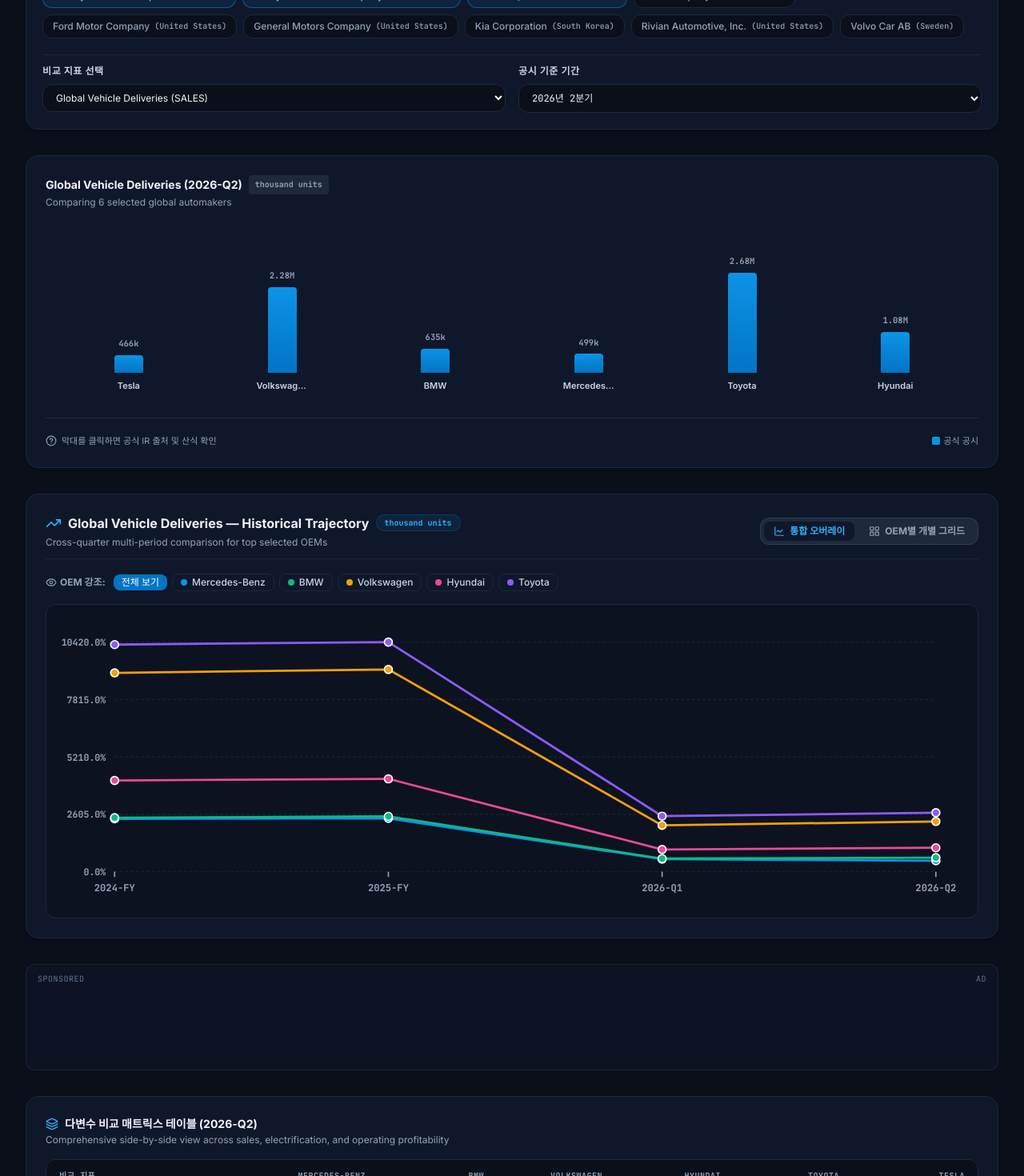
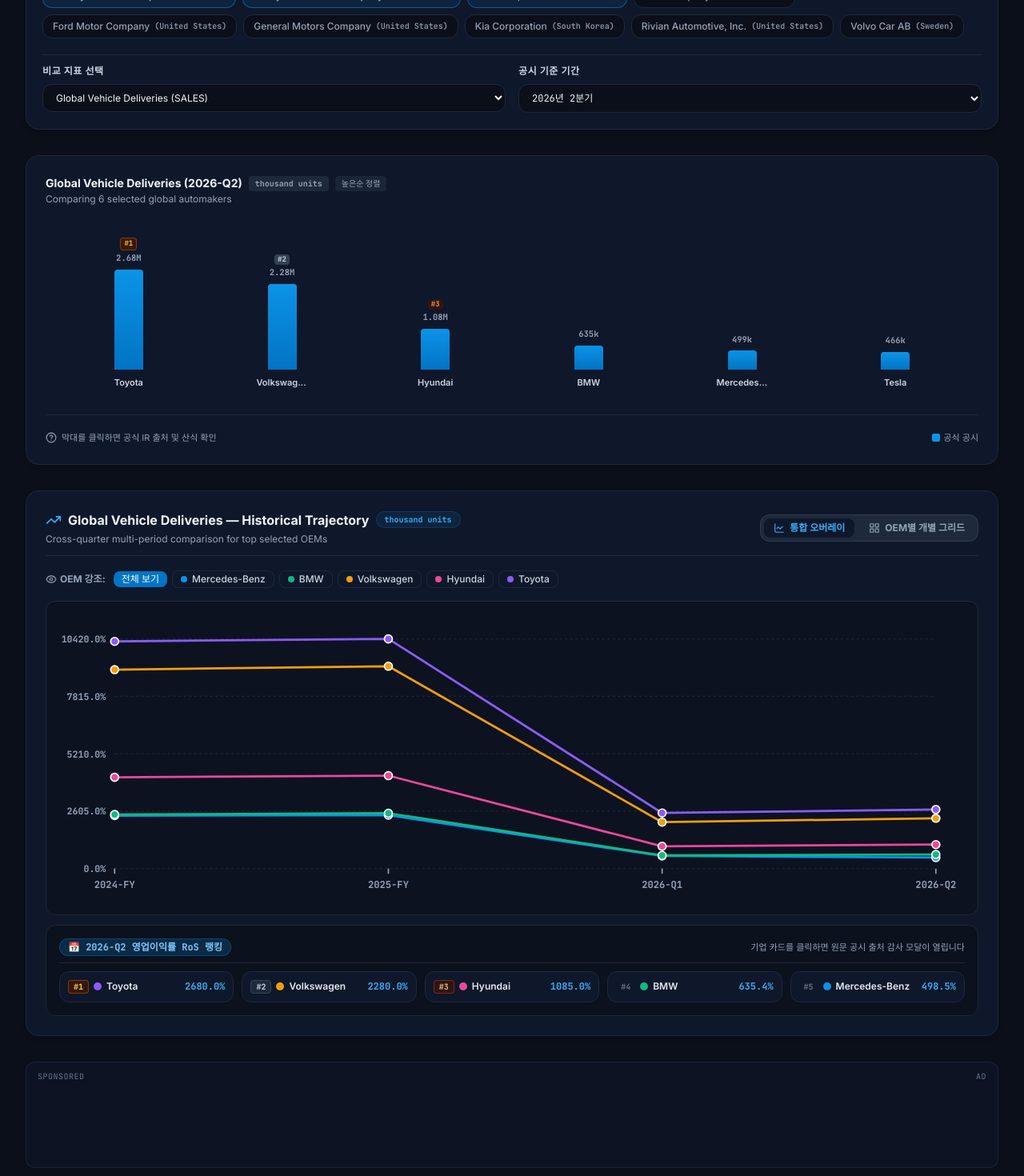
Before and after one commit to chbaede/autometrics-intelligence, a React (Vite) app: page /compare in a window 1280 px wide. Shown: the part 425-1895 px from the top of the page at 80% size. Built offline with nearby package versions, Linux system fonts and the light colour scheme.

Commit message:
fix(ui): improve scatter header layout, sort bar charts, sticky period filter, and redesign RoS ranking

```diff
--- a/src/components/metrics/charts/MetricBarChart.tsx
+++ b/src/components/metrics/charts/MetricBarChart.tsx
@@ -12,6 +12,8 @@
     observation: MetricObservation;
   }[];
   unit: string;
+  periodBadge?: string;
+  sortByValue?: boolean;
   onSelectObservation?: (obs: MetricObservation) => void;
 }
 
@@ -20,6 +22,8 @@
   subtitle,
   observations,
   unit,
+  periodBadge,
+  sortByValue = true,
   onSelectObservation,
 }) => {
   const { language } = useLanguage();
@@ -33,8 +37,17 @@
     );
   }
 
+  // Sort observations in descending order (highest value first) by default
+  const sortedObservations = sortByValue
+    ? [...observations].sort((a, b) => {
+        const valA = a.observation.value ?? -Infinity;
+        const valB = b.observation.value ?? -Infinity;
+        return valB - valA;
+      })
+    : observations;
+
   // Calculate scales
-  const validValues = observations
+  const validValues = sortedObservations
     .map((o) => o.observation.value)
     .filter((v): v is number => v !== null && Number.isFinite(v));
 
@@ -45,25 +58,35 @@
   return (
     <div className="p-6 bg-white dark:bg-slate-900 rounded-2xl border border-slate-200 dark:border-slate-800 shadow-md flex flex-col">
       {/* Chart Header */}
-      <div className="flex items-start justify-between mb-2">
+      <div className="flex items-start justify-between mb-2 gap-2 flex-wrap">
         <div>
-          <h3 className="text-sm font-bold text-slate-900 dark:text-slate-100 flex items-center gap-2">
-            {title}
+          <div className="flex items-center gap-2 flex-wrap">
+            <h3 className="text-sm font-bold text-slate-900 dark:text-slate-100 flex items-center gap-1.5 whitespace-nowrap">
+              {title}
+            </h3>
             <span className="text-[10px] px-2 py-0.5 rounded bg-slate-100 dark:bg-slate-800 text-slate-600 dark:text-slate-400 font-mono font-bold">
               {unit.replace('_', ' ')}
             </span>
-          </h3>
+            {periodBadge && (
+              <span className="text-[10px] px-2 py-0.5 rounded-full bg-brand-500/10 text-brand-600 dark:text-brand-400 font-mono font-bold border border-brand-500/20 whitespace-nowrap">
+                📅 {periodBadge}
+              </span>
+            )}
+            <span className="text-[10px] px-2 py-0.5 rounded bg-slate-100 dark:bg-slate-800/80 text-slate-500 dark:text-slate-400 font-medium whitespace-nowrap">
+              {language === 'ko' ? '높은순 정렬' : 'Ranked'}
+            </span>
+          </div>
           {subtitle && <p className="text-xs text-slate-500 dark:text-slate-400 mt-0.5">{subtitle}</p>}
         </div>
 
         {/* Dynamic Hover/Active Status in Header */}
-        {hoveredIndex !== null && observations[hoveredIndex] && (
-          <div className="hidden sm:flex items-center gap-2 px-2.5 py-1 bg-brand-50 dark:bg-brand-500/10 border border-brand-200 dark:border-brand-500/30 rounded-lg text-xs font-mono animate-fadeIn">
+        {hoveredIndex !== null && sortedObservations[hoveredIndex] && (
+          <div className="flex items-center gap-2 px-2.5 py-1 bg-brand-50 dark:bg-brand-500/10 border border-brand-200 dark:border-brand-500/30 rounded-lg text-xs font-mono animate-fadeIn">
             <span className="font-bold text-brand-700 dark:text-brand-300">
-              {observations[hoveredIndex].company.shortName}:
+              {sortedObservations[hoveredIndex].company.shortName}:
             </span>
             <span className="font-extrabold text-slate-900 dark:text-slate-100">
-              {formatMetricValue(observations[hoveredIndex].observation.value, unit, observations[hoveredIndex].observation.currency)}
+              {formatMetricValue(sortedObservations[hoveredIndex].observation.value, unit, sortedObservations[hoveredIndex].observation.currency)}
             </span>
           </div>
         )}
@@ -82,7 +105,7 @@
             />
           )}
 
-          {observations.map((item, idx) => {
+          {sortedObservations.map((item, idx) => {
             const val = item.observation.value;
             const isNull = val === null || !Number.isFinite(val);
             const valNum = isNull ? 0 : val;
@@ -100,7 +123,7 @@
                 {/* Floating Tooltip inside container */}
                 {isHovered && (
                   <div className="absolute -top-7 z-30 px-2.5 py-1 bg-slate-900 text-white dark:bg-slate-800 dark:text-slate-100 rounded-lg shadow-xl text-[11px] font-mono border border-slate-700 whitespace-nowrap pointer-events-none flex items-center gap-1.5">
-                    <span className="font-bold text-brand-400">{item.company.shortName}:</span>
+                    <span className="font-bold text-brand-400">#{idx + 1} {item.company.shortName}:</span>
                     <span className="font-semibold text-white">
                       {formatMetricValue(val, unit, item.observation.currency)}
                     </span>
@@ -108,6 +131,21 @@
                       <span className="text-amber-400 text-[10px]">({language === 'ko' ? '비교주의' : 'Scope'})</span>
                     )}
                   </div>
+                )}
+
+                {/* Rank indicator for top 3 */}
+                {idx < 3 && !isNull && (
+                  <span
+                    className={`text-[9px] font-mono font-bold px-1 rounded mb-0.5 ${
+                      idx === 0
+                        ? 'bg-amber-100 dark:bg-amber-950/80 text-amber-700 dark:text-amber-400 border border-amber-300 dark:border-amber-700/60'
+                        : idx === 1
+                        ? 'bg-slate-200/80 dark:bg-slate-700 text-slate-700 dark:text-slate-300'
+                        : 'bg-orange-100 dark:bg-orange-950/60 text-orange-700 dark:text-orange-400'
+                    }`}
+                  >
+                    #{idx + 1}
+                  </span>
                 )}
 
                 {/* Value Label */}
--- a/src/components/metrics/charts/MetricLineChart.tsx
+++ b/src/components/metrics/charts/MetricLineChart.tsx
@@ -18,6 +18,7 @@
   subtitle?: string;
   series: TrendSeriesItem[];
   unit: string;
+  activePeriod?: string;
   onSelectObservation?: (obs: MetricObservation) => void;
 }
 
@@ -26,6 +27,7 @@
   subtitle,
   series,
   unit,
+  activePeriod,
   onSelectObservation,
 }) => {
   const { language } = useLanguage();
@@ -39,6 +41,8 @@
   const allPeriods = Array.from(
     new Set(series.flatMap((s) => s.data.map((d) => d.period)))
   ).sort();
+
+  const effectivePeriod = hoveredPeriod || activePeriod || allPeriods[allPeriods.length - 1];
 
   // Find global min and max values
   const allValues = series.flatMap((s) =>
@@ -335,40 +339,69 @@
           </div>
 
           {/* Period Interactive Leaderboard */}
-          {hoveredPeriod && (
-            <div className="p-4 bg-slate-900 text-white rounded-xl border border-slate-800 shadow-xl flex flex-col space-y-2 animate-in fade-in duration-150">
-              <div className="flex items-center justify-between pb-2 border-b border-slate-800">
-                <span className="font-bold text-xs text-brand-400 font-mono">
-                  📅 {hoveredPeriod} {language === 'ko' ? '영업이익률 RoS 랭킹' : 'Operating Margin Leaderboard'}
+          {effectivePeriod && (
+            <div className="p-4 bg-slate-50 dark:bg-slate-950/70 rounded-xl border border-slate-200 dark:border-slate-800 shadow-sm flex flex-col space-y-2.5 transition-colors">
+              <div className="flex flex-col sm:flex-row sm:items-center justify-between gap-1.5 pb-2 border-b border-slate-200/80 dark:border-slate-800">
+                <div className="flex items-center gap-2">
+                  <span className="inline-flex items-center gap-1.5 px-2.5 py-0.5 rounded-full bg-brand-500/10 dark:bg-brand-500/20 text-brand-700 dark:text-brand-300 border border-brand-500/25 font-bold font-mono text-xs">
+                    📅 {effectivePeriod} {language === 'ko' ? '영업이익률 RoS 랭킹' : 'Operating Margin Leaderboard'}
                   </span>
-                <span className="text-[11px] text-slate-400">
-                  {language === 'ko' ? '데이터 포인트를 클릭하면 원문 감사 모달이 열립니다' : 'Click any item for full provenance'}
+                  {hoveredPeriod && hoveredPeriod !== activePeriod && (
+                    <span className="text-[10px] text-brand-600 dark:text-brand-400 font-medium">
+                      ({language === 'ko' ? '커서 탐색' : 'Hovered'})
+                    </span>
+                  )}
+                </div>
+                <span className="text-[11px] text-slate-500 dark:text-slate-400">
+                  {language === 'ko' ? '기업 카드를 클릭하면 원문 공시 출처 감사 모달이 열립니다' : 'Click any item for full provenance'}
                 </span>
               </div>
               <div className="grid grid-cols-2 sm:grid-cols-3 md:grid-cols-5 gap-2.5">
-                {getLeaderboardAtPeriod(hoveredPeriod).map((item, rank) => (
+                {getLeaderboardAtPeriod(effectivePeriod).map((item, rank) => {
+                  const isTop1 = rank === 0;
+                  const isTop2 = rank === 1;
+                  const isTop3 = rank === 2;
+
+                  return (
                     <div
                       key={item.company.id}
                       onClick={() => item.obs && onSelectObservation?.(item.obs)}
-                    className="p-2 rounded-lg bg-slate-800/80 hover:bg-slate-750 border border-slate-700/80 cursor-pointer transition flex items-center justify-between"
+                      className="p-2.5 rounded-xl bg-white dark:bg-slate-900 hover:bg-brand-50/40 dark:hover:bg-slate-850 border border-slate-200 dark:border-slate-800 hover:border-brand-400/60 dark:hover:border-brand-500/50 cursor-pointer transition-all hover:shadow-xs flex items-center justify-between group"
                     >
                       <div className="flex items-center gap-1.5 min-w-0">
-                      <span className="text-[10px] font-mono font-bold text-slate-400 w-3.5">
+                        <span
+                          className={`text-[10px] font-mono font-bold px-1.5 py-0.2 rounded ${
+                            isTop1
+                              ? 'bg-amber-100 dark:bg-amber-950/70 text-amber-700 dark:text-amber-300 border border-amber-300 dark:border-amber-700/60'
+                              : isTop2
+                              ? 'bg-slate-100 dark:bg-slate-800 text-slate-700 dark:text-slate-300 border border-slate-300 dark:border-slate-700'
+                              : isTop3
+                              ? 'bg-orange-100 dark:bg-orange-950/60 text-orange-700 dark:text-orange-300 border border-orange-300 dark:border-orange-700/50'
+                              : 'text-slate-400 dark:text-slate-500'
+                          }`}
+                        >
                           #{rank + 1}
                         </span>
                         <span
-                        className="w-2 h-2 rounded-full shrink-0"
+                          className="w-2.5 h-2.5 rounded-full shrink-0"
                           style={{ backgroundColor: item.color }}
                         />
-                      <span className="text-xs font-semibold truncate text-slate-200">
+                        <span className="text-xs font-semibold truncate text-slate-800 dark:text-slate-200 group-hover:text-brand-600 dark:group-hover:text-brand-400 transition">
                           {item.company.shortName}
                         </span>
                       </div>
-                    <span className="font-mono font-bold text-xs text-emerald-400 ml-1">
+                      <span
+                        className={`font-mono font-bold text-xs ml-1.5 ${
+                          item.value >= 0
+                            ? 'text-brand-600 dark:text-brand-400'
+                            : 'text-rose-600 dark:text-rose-400'
+                        }`}
+                      >
                         {item.value.toFixed(1)}%
                       </span>
                     </div>
-                ))}
+                  );
+                })}
               </div>
             </div>
           )}
--- a/src/pages/GlobalOverviewPage.tsx
+++ b/src/pages/GlobalOverviewPage.tsx
@@ -59,21 +59,23 @@
     }
   };
 
-  // Observations for Sales Bar Chart
+  // Observations for Sales Bar Chart (ranked descending)
   const salesObs = getObservations(selectedCompanies, ['deliveries_global'], selectedPeriod)
     .map((obs) => ({
       company: getCompanyById(obs.companyId)!,
       observation: obs,
     }))
-    .filter((o) => o.company);
+    .filter((o) => o.company)
+    .sort((a, b) => (b.observation.value ?? -Infinity) - (a.observation.value ?? -Infinity));
 
-  // Observations for Operating Margin Bar Chart
+  // Observations for Operating Margin Bar Chart (ranked descending)
   const marginObs = getObservations(selectedCompanies, ['operating_margin'], selectedPeriod)
     .map((obs) => ({
       company: getCompanyById(obs.companyId)!,
       observation: obs,
     }))
-    .filter((o) => o.company);
+    .filter((o) => o.company)
+    .sort((a, b) => (b.observation.value ?? -Infinity) - (a.observation.value ?? -Infinity));
 
   // OEM distinct brand colors helper for line chart
   const getOemColor = (compName: string, idx: number) => {
@@ -252,12 +254,12 @@
         </div>
       </div>
 
-      {/* Interactive Filter Toolbar */}
-      <div className="p-4 bg-white dark:bg-slate-900 rounded-2xl border border-slate-200 dark:border-slate-800 shadow-md flex flex-wrap items-center justify-between gap-4 transition-colors">
+      {/* Interactive Filter Toolbar (Sticky so period & filters are always visible when scrolling) */}
+      <div className="sticky top-16 z-20 p-3 sm:p-4 bg-white/95 dark:bg-slate-900/95 backdrop-blur-md rounded-2xl border border-slate-200/90 dark:border-slate-800/90 shadow-md flex flex-wrap items-center justify-between gap-3 transition-all">
         {/* Period Selector */}
         <div className="flex items-center gap-2 flex-wrap">
-          <Calendar className="w-4 h-4 text-slate-400" />
-          <span className="text-xs font-bold text-slate-700 dark:text-slate-300">
+          <Calendar className="w-4 h-4 text-brand-600 dark:text-brand-400 shrink-0" />
+          <span className="text-xs font-bold text-slate-800 dark:text-slate-200 whitespace-nowrap">
             {t.global.periodFilter}
           </span>
           <div className="flex items-center gap-1 bg-slate-100 dark:bg-slate-950 p-1 rounded-xl border border-slate-200 dark:border-slate-800 flex-wrap">
@@ -275,6 +277,9 @@
               </button>
             ))}
           </div>
+          <span className="hidden lg:inline-flex text-[11px] font-mono font-bold px-2.5 py-1 rounded-lg bg-brand-500/10 text-brand-600 dark:text-brand-400 border border-brand-500/20 whitespace-nowrap">
+            {language === 'ko' ? `조회 공시 주기: ${selectedPeriod}` : `Active Period: ${selectedPeriod}`}
+          </span>
         </div>
 
         {/* Company Quick Toggles */}
@@ -303,7 +308,27 @@
         </div>
       </div>
 
-      {/* SECTION 1: 4-Quadrant Strategic Volume vs Margin Matrix */}
+      {/* SECTION 1: Core Volume & Profitability Benchmarks (Ranked Descending) */}
+      <div className="grid grid-cols-1 lg:grid-cols-2 gap-6 items-start">
+        <MetricBarChart
+          title={t.charts.salesVolume}
+          subtitle={t.charts.salesSubtitle}
+          observations={salesObs}
+          unit="thousand_units"
+          periodBadge={selectedPeriod}
+          onSelectObservation={(obs) => setActiveProvenanceObs(obs)}
+        />
+        <MetricBarChart
+          title={t.charts.operatingMargin}
+          subtitle={t.charts.marginSubtitle}
+          observations={marginObs}
+          unit="percentage"
+          periodBadge={selectedPeriod}
+          onSelectObservation={(obs) => setActiveProvenanceObs(obs)}
+        />
+      </div>
+
+      {/* SECTION 2: 4-Quadrant Strategic Volume vs Margin Matrix */}
       <div className="w-full">
         <MarginScatterChart
           title={t.charts.revenueVsMargin}
@@ -312,25 +337,19 @@
         />
       </div>
 
-      {/* SECTION 2: Core Volume & Profitability Benchmarks */}
-      <div className="grid grid-cols-1 lg:grid-cols-2 gap-6 items-start">
-        <MetricBarChart
-          title={t.charts.salesVolume}
-          subtitle={t.charts.salesSubtitle}
-          observations={salesObs}
-          unit="thousand_units"
-          onSelectObservation={(obs) => setActiveProvenanceObs(obs)}
-        />
-        <MetricBarChart
-          title={t.charts.operatingMargin}
-          subtitle={t.charts.marginSubtitle}
-          observations={marginObs}
+      {/* SECTION 3: Multi-Period Historical Trend Trajectory */}
+      <div className="w-full">
+        <MetricLineChart
+          title={t.charts.historicalTrend}
+          subtitle={t.charts.historicalSubtitle}
+          series={trendSeries}
           unit="percentage"
+          activePeriod={selectedPeriod}
           onSelectObservation={(obs) => setActiveProvenanceObs(obs)}
         />
       </div>
 
-      {/* SECTION 3: Strategic Guidance Corridors & Powertrain Electrification Mix */}
+      {/* SECTION 4: Strategic Guidance Corridors & Powertrain Electrification Mix */}
       <div className="grid grid-cols-1 lg:grid-cols-2 gap-6 items-start">
         <GuidanceRangeChart
           guidanceList={guidanceList}
@@ -339,17 +358,6 @@
           title={t.charts.powertrainMix}
           subtitle={t.charts.powertrainMixSubtitle}
           data={powertrainData}
-        />
-      </div>
-
-      {/* SECTION 4: Multi-Period Historical Trend Trajectory */}
-      <div className="w-full">
-        <MetricLineChart
-          title={t.charts.historicalTrend}
-          subtitle={t.charts.historicalSubtitle}
-          series={trendSeries}
-          unit="percentage"
-          onSelectObservation={(obs) => setActiveProvenanceObs(obs)}
         />
       </div>
 
```
Also changed, not shown: src/components/metrics/charts/MarginScatterChart.tsx (+30 -25 lines). Lines whose indentation alone changed are shown as unchanged.
